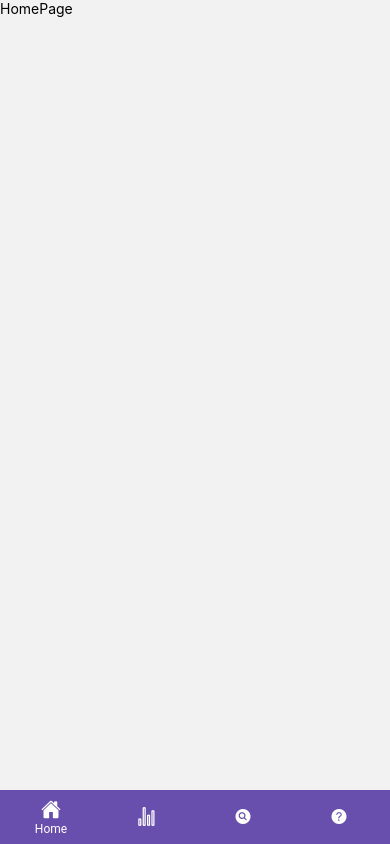
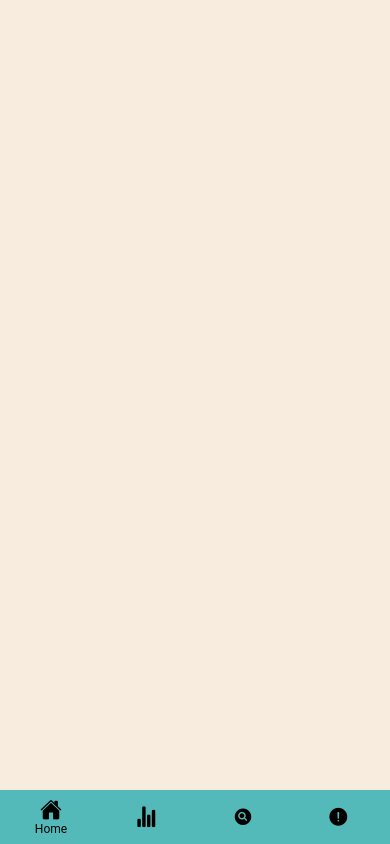
Before and after one commit to ErMapsh/Covid19Statistics, a React Native app: screen /Home in a window 390 px wide. Built offline with nearby package versions, Linux system fonts and the light colour scheme.

Commit message:
new things add with teamates

```diff
--- a/src/Screens/HomeScreen.js
+++ b/src/Screens/HomeScreen.js
@@ -1,11 +1,12 @@
 import React, {useState, useEffect} from 'react';
-import {View, Text} from 'react-native';
-import {HomeStyle} from '../Stylesheet/style';
+import {View, Text, ImageBackground} from 'react-native';
+import {style} from '../Stylesheet/HomeStyle';
 
 export default function HomeScreen() {
   return (
-    <View>
-      <Text>HomePage</Text>
+    <View style={style.container}>
+      <View></View>
+      <View></View>
     </View>
   );
 }
--- /dev/null
+++ b/src/Stylesheet/AboutStyle.js
@@ -0,0 +1,5 @@
+import {Dimensions, StyleSheet} from 'react-native';
+
+const style = StyleSheet.create({
+
+})
--- /dev/null
+++ b/src/Stylesheet/HomeStyle.js
@@ -0,0 +1,13 @@
+import {Dimensions, StyleSheet} from 'react-native';
+
+const style = StyleSheet.create({
+    container:{
+        flex: 1,
+        justifyContent: 'center',
+        alignItems: 'center',
+        backgroundColor: '#F7ECDE'
+    }
+})
+
+
+export {style};
--- /dev/null
+++ b/src/Stylesheet/SearchStyle.js
@@ -0,0 +1,6 @@
+import {Dimensions, StyleSheet} from 'react-native';
+
+
+const style = StyleSheet.create({
+
+})
--- /dev/null
+++ b/src/Stylesheet/StatStyle.js
@@ -0,0 +1,4 @@
+import {Dimensions, StyleSheet} from 'react-native';
+const style = StyleSheet.create({
+
+})
--- a/src/navigation/MBNavigation.js
+++ b/src/navigation/MBNavigation.js
@@ -12,7 +12,7 @@ export default function MBNavigation() {
   const Tab = createMaterialBottomTabNavigator();
   return (
 
-    <Tab.Navigator initialRouteName="Home" barStyle={{ backgroundColor: '#694fad' }}>
+    <Tab.Navigator initialRouteName="Home" barStyle={{ backgroundColor: '#54BAB9' }}>
       <Tab.Screen
         name="Home"
         component={HomeScreen}
@@ -21,7 +21,7 @@ export default function MBNavigation() {
       <Tab.Screen
         name="Stat"
         component={Stat}
-        options={{tabBarIcon: () => <SetupIcon name="stats-chart-outline" />}}
+        options={{tabBarIcon: () => <SetupIcon name="stats-chart" />}}
       />
       <Tab.Screen
         name="Search"
@@ -31,12 +31,12 @@ export default function MBNavigation() {
       <Tab.Screen
         name="About"
         component={About}
-        options={{tabBarIcon: () => <SetupIcon name="help-circle" />}}
+        options={{tabBarIcon: () => <SetupIcon name="alert-circle" />}}
       />
     </Tab.Navigator>
   );
 }
 
 const SetupIcon = props => {
-  return <Ionicons name={props.name} size={20} color={'white'}/>;
+  return <Ionicons name={props.name} size={22} color={'black'}/>;
 };
```
Also changed, not shown: src/component/BgImage.js (deleted, +0 -16 lines), src/img/global.jpg (added), src/img/nick-nice-gPm8h3DS1s4-unsplash.jpg (deleted).
